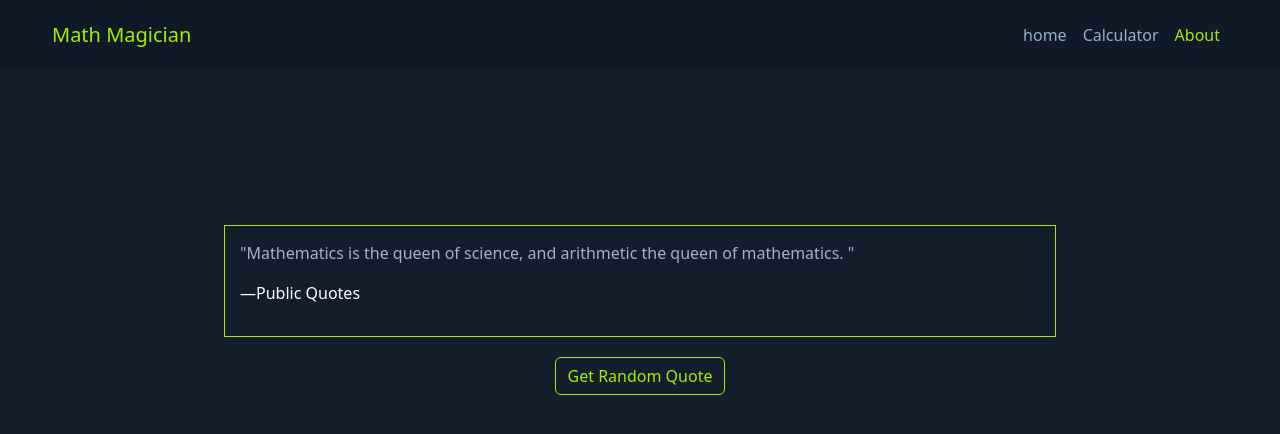
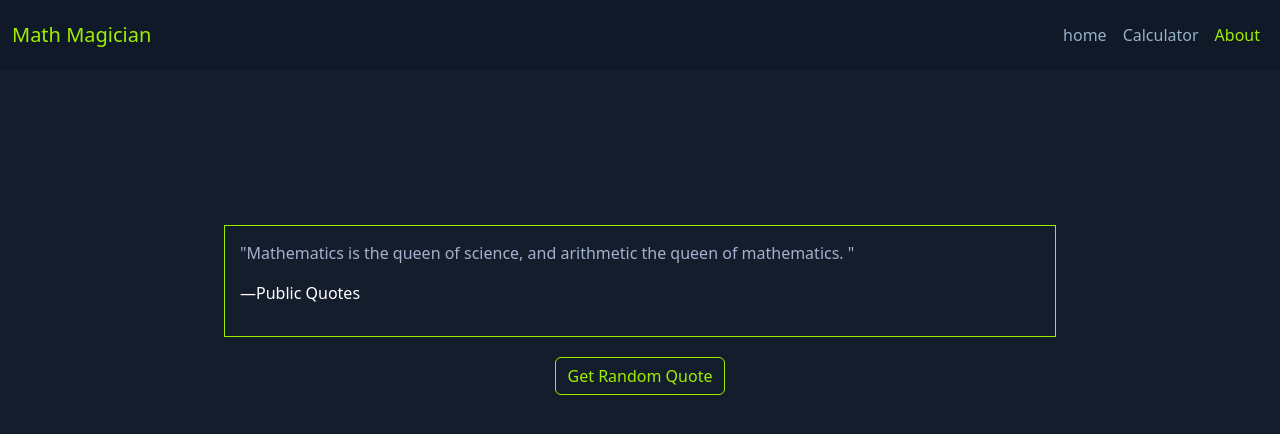
Before and after one commit to CakeInTech/Math-cal, a React (Create React App) app: page /about in a window 1280 px wide. Shown: the top 434 px of the page. Built offline with nearby package versions, Linux system fonts and the light colour scheme; a web font is replaced by a local one.

Commit message:
Make basic UI change

```diff
--- a/src/components/Pages/page.css
+++ b/src/components/Pages/page.css
@@ -2,7 +2,7 @@
   background-color: #101927;
 
   /* box-shadow: 0 0 10px 0 rgba(0, 0, 0, 0.3); */
-  padding: 15px 40px;
+  padding: 15px 0;
 }
 
 .h1 {
```
